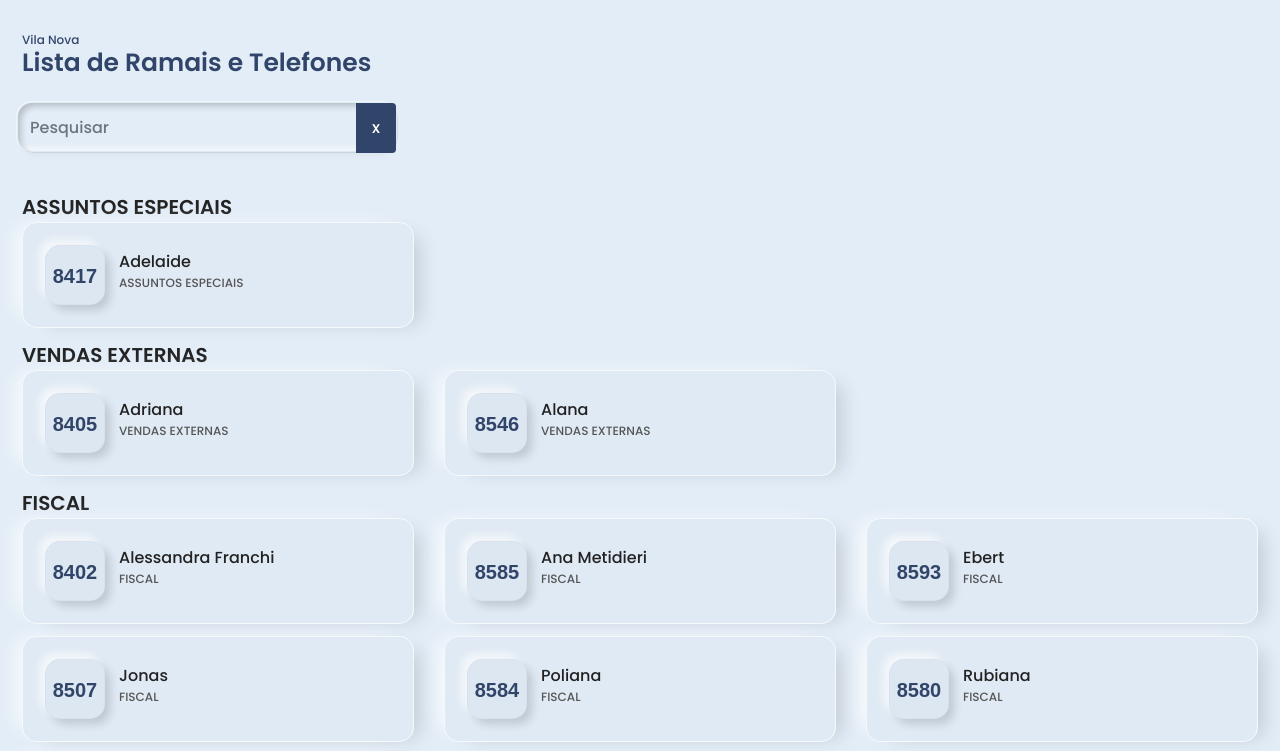
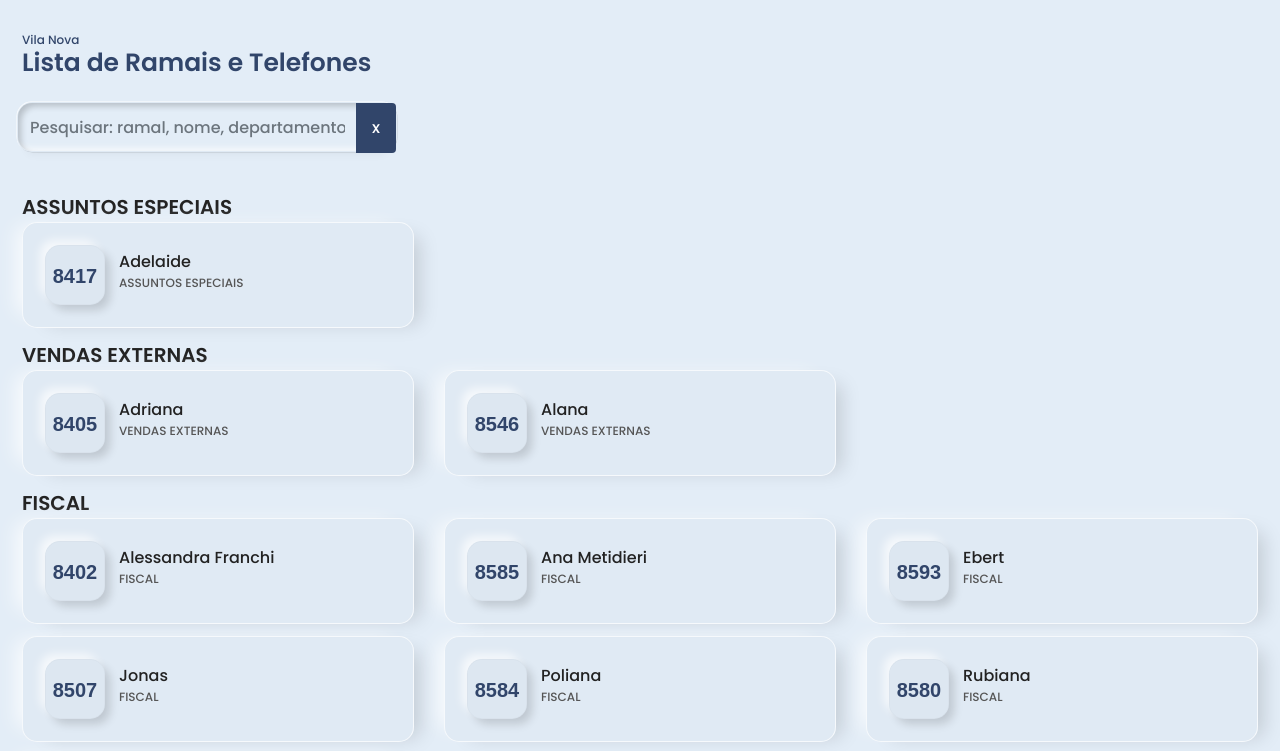
Before and after one commit to sidneisimeao/pwa-schedule, a website built with webpack: page src/index.html in a window 1280 px wide. Shown: the top 751 px of the page. Built offline with nearby package versions, Linux system fonts and the light colour scheme; some icons are missing.

Commit message:
Ajustes performance

```diff
--- a/src/index.html
+++ b/src/index.html
@@ -45,8 +45,8 @@
                 <span>
                   <form autocomplete="off">
                     <div class="input-group mb-3">
-                      <input type="text" class="form-control" placeholder="Pesquisar" id='input-search'
-                        aria-label="Recipient's username" aria-describedby="basic-addon2" value="">
+                      <input type="text" class="form-control" placeholder="Pesquisar: ramal, nome, departamento"
+                        id='input-search' value="">
                       <div class="input-group-append">
                         <button class="btn btn-outline-secondary" id='btn-clear' type="button">x</button>
                       </div>
```
